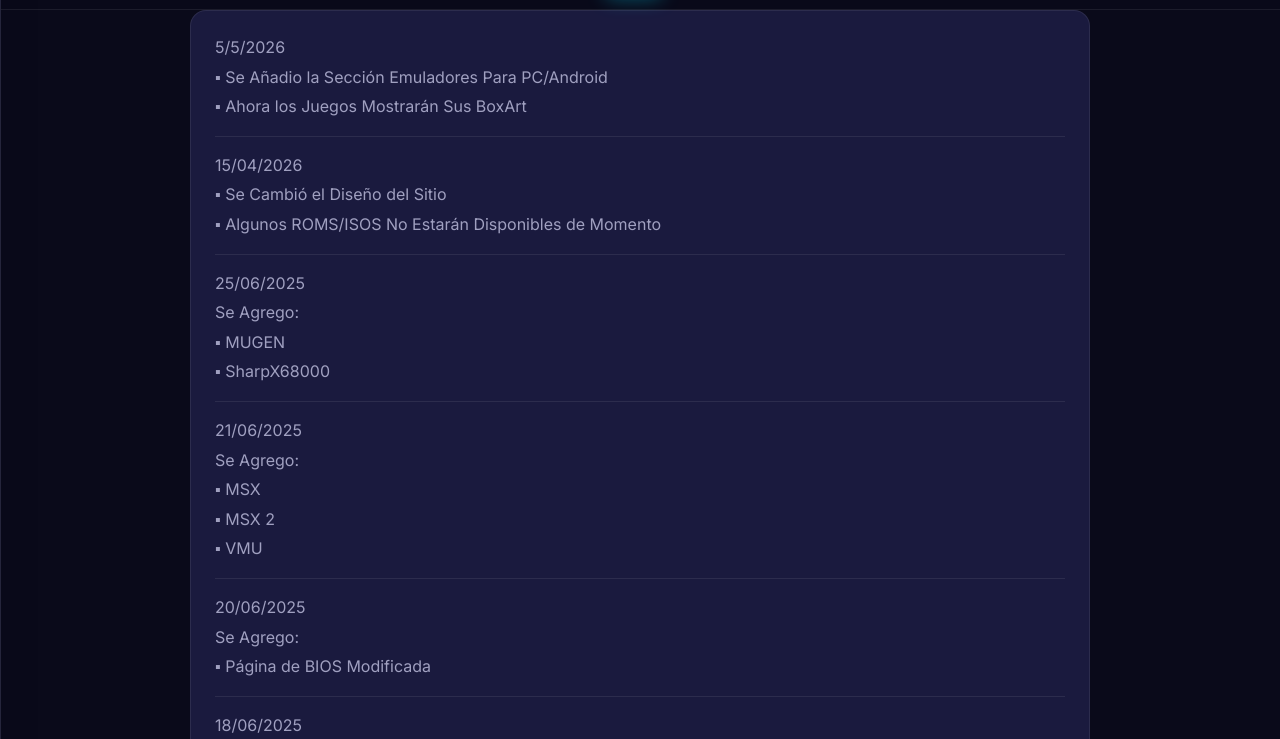
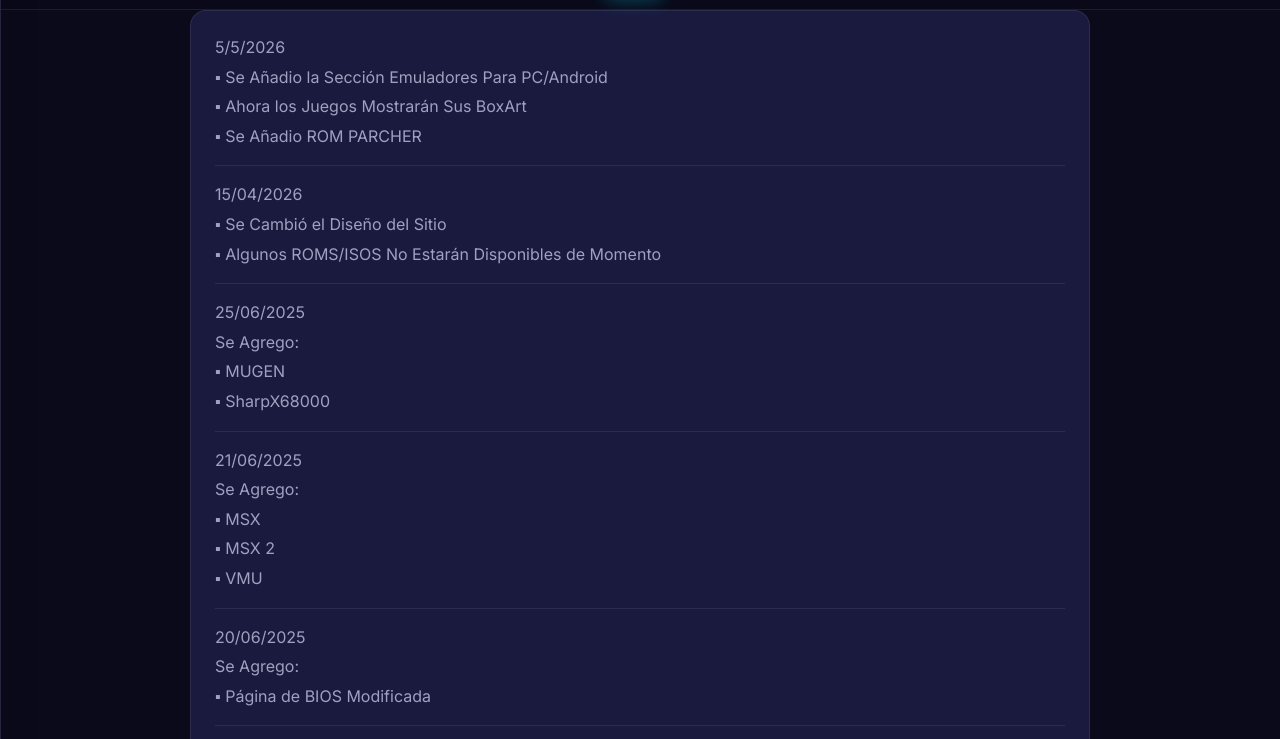
Before and after one commit to romsxisos/web, a website: page novedades.html in a window 1280 px wide. Shown: the part 55-794 px from the top of the page. Drawn offline with Linux system fonts and the light colour scheme.

Commit message:
Update novedades.html

```diff
--- a/novedades.html
+++ b/novedades.html
@@ -71,6 +71,7 @@
   <p> 5/5/2026 </p>
    <p>▪︎ Se Añadio la Sección Emuladores Para PC/Android</p>
    <p>▪︎ Ahora los Juegos Mostrarán Sus BoxArt</p>
+  <p>▪︎ Se Añadio ROM PARCHER</p>
 
     <hr>
 
```
